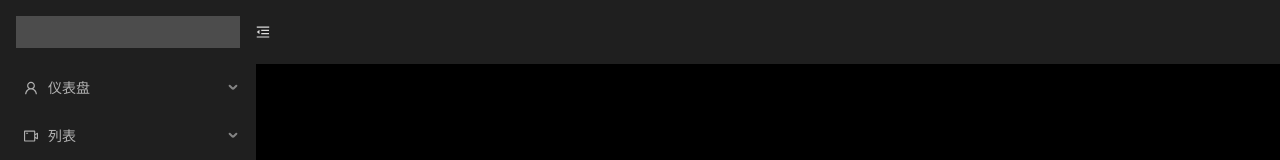
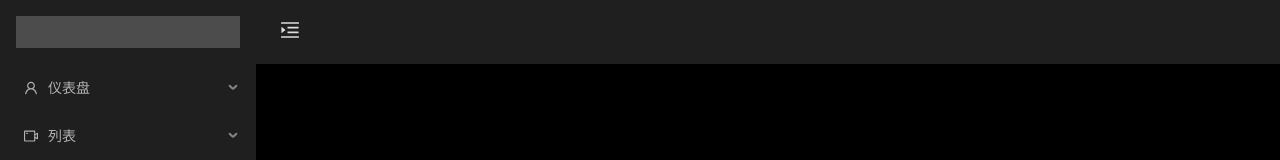
Before and after one commit to Dmedu/react-admin, a React app: page /user/login in a window 1280 px wide. Both pictures are taken after typing "Sample", "Sample123" into the empty fields and a click on the button "Log in". Shown: the top 160 px of the page. Built offline with nearby package versions, Linux system fonts and the light colour scheme.

Commit message:
添加主页header

```diff
--- a/src/pages/BasicLayout/components/ContentHeader/ContentHeader.less
+++ b/src/pages/BasicLayout/components/ContentHeader/ContentHeader.less
@@ -0,0 +1,12 @@
+.header-box{
+  display: flex;
+  flex-direction: row;
+  justify-content: space-between;
+  align-items: center;
+  .left-icon{
+    padding: 0px 24px;
+    .icon{
+      font-size: 20px;
+    }
+  }
+}
--- a/src/pages/BasicLayout/components/ContentHeader/index.js
+++ b/src/pages/BasicLayout/components/ContentHeader/index.js
@@ -7,28 +7,47 @@
  * @GitHub: https://github.com/Dmedu
  * @Date: 2020-06-12 21:19:16
  * @LastEditors: Ethan Zhang
- * @LastEditTime: 2020-06-12 23:05:04
+ * @LastEditTime: 2020-06-14 19:19:20
  */
 
-import React,{ useState } from 'react'
-import { Layout, Menu } from 'antd'
+import React, { useState } from 'react'
+import { Layout } from 'antd'
+import { connect } from 'react-redux'
 import {
   MenuUnfoldOutlined,
   MenuFoldOutlined,
 } from '@ant-design/icons'
-const { Header, Sider, Content } = Layout
-const ContentHeader = () => {
+import { setXs, setLg } from '../../../../store/action/Responsive'
 
-  const [collapsed,setCollapsed] = useState(false)
+import './ContentHeader.less'
+
+const { Header } = Layout
+
+const ContentHeader = ({
+  responsiveLayout,
+  dispatch
+}) => {
+
+  const { collapsed } = responsiveLayout.sidebar
 
   return (
-    <Header className="site-layout-background" style={{ padding: 0 }}>
-      { collapsed ?
-        <MenuUnfoldOutlined onClick={()=>setCollapsed(true)}/> :
-        <MenuFoldOutlined onClick={()=>setCollapsed(false)}/>
-      }
+    <Header style={{padding:0}}>
+      <div className="header-box">
+        <span className="left-icon">
+          {collapsed ?
+            <MenuFoldOutlined className="icon" onClick={() => dispatch(setLg())} /> :
+            <MenuUnfoldOutlined className="icon" onClick={() => dispatch(setXs())} />
+          }
+        </span>
+        <div className="right-option-box">
+
+        </div>
+      </div>
+
     </Header>
   )
 }
 
-export default ContentHeader
+export default connect(({ responsiveLayout }) => ({
+  responsiveLayout
+}))(ContentHeader)
--- a/src/pages/BasicLayout/components/Sidebar/index.js
+++ b/src/pages/BasicLayout/components/Sidebar/index.js
@@ -7,30 +7,19 @@
  * @GitHub: https://github.com/Dmedu
  * @Date: 2020-06-12 21:08:16
  * @LastEditors: Ethan Zhang
- * @LastEditTime: 2020-06-14 16:43:03
+ * @LastEditTime: 2020-06-14 18:55:51
  */
 import React from 'react'
 import { Layout, Menu } from 'antd'
 import PropTypes from 'prop-types'
 import { Link } from 'react-router-dom'
+import { connect } from 'react-redux'
 
 import './Sidebar.less'
 
 const { SubMenu } = Menu
 
 class Sidebar extends React.PureComponent {
-  constructor(props) {
-    super(props)
-    this.state = {
-      collapsed: false
-    }
-  }
-
-  toggle = () => {
-    this.setState({
-      collapsed: !this.state.collapsed
-    })
-  }
 
   renderSubMenu = ({
     sub: subRouters,
@@ -92,8 +81,8 @@ class Sidebar extends React.PureComponent {
 
   render() {
 
-    const { routers } = this.props
-    const { collapsed } = this.state
+    const { routers, responsiveLayout } = this.props
+    const { collapsed } = responsiveLayout.sidebar
 
     return (
       <Layout.Sider
@@ -158,4 +147,6 @@ Sidebar.propTypes = {
   ).isRequired
 }
 
-export default Sidebar
+export default connect(({ responsiveLayout })=>({
+  responsiveLayout
+}))(Sidebar)
--- /dev/null
+++ b/src/store/action/Responsive.js
@@ -0,0 +1,22 @@
+/*
+ * @Descripttion: 响应式
+ * @version: v1.0.0
+ * @Author: Ethan Zhang
+ * @Email: 610558983@qq.com
+ * @WeChat: 610558983
+ * @GitHub: https://github.com/Dmedu
+ * @Date: 2020-06-14 17:28:02
+ * @LastEditors: Ethan Zhang
+ * @LastEditTime: 2020-06-14 17:36:51
+ */
+import {
+  XS,
+  SM,
+  MD,
+  LG
+} from './actionType/Responsive'
+
+export const setXs = () => ({ type:XS })
+export const setSM = () => ({ type:SM })
+export const setMd = () => ({ type:MD })
+export const setLg = () => ({ type:LG })
--- /dev/null
+++ b/src/store/action/actionType/Responsive.js
@@ -0,0 +1,15 @@
+/*
+ * @Descripttion: 响应式
+ * @version: v1.0.0
+ * @Author: Ethan Zhang
+ * @Email: 610558983@qq.com
+ * @WeChat: 610558983
+ * @GitHub: https://github.com/Dmedu
+ * @Date: 2020-06-14 17:25:01
+ * @LastEditors: Ethan Zhang
+ * @LastEditTime: 2020-06-14 17:27:51
+ */
+export const XS = 'XS'
+export const SM = 'SM'
+export const MD = 'MD'
+export const LG = 'LG'
--- /dev/null
+++ b/src/store/reducer/Responsive.js
@@ -0,0 +1,56 @@
+/*
+ * @Descripttion:
+ * @version: v1.0.0
+ * @Author: Ethan Zhang
+ * @Email: 610558983@qq.com
+ * @WeChat: 610558983
+ * @GitHub: https://github.com/Dmedu
+ * @Date: 2020-06-14 17:37:15
+ * @LastEditors: Ethan Zhang
+ * @LastEditTime: 2020-06-14 18:52:47
+ */
+import {
+  XS,
+  SM,
+  MD,
+  LG
+} from '../action/actionType/Responsive'
+
+const defaultState = {
+  sidebar: {
+    collapsed: false
+  }
+}
+
+const ResponsiveLayout = (state = defaultState, action) => {
+  switch (action.type) {
+    case XS:
+      return {
+        sidebar: {
+          collapsed: true
+        }
+      }
+    case SM:
+      return {
+        sidebar: {
+          collapsed: true
+        }
+      }
+    case MD:
+      return {
+        sidebar: {
+          collapsed: true
+        }
+      }
+    case LG:
+      return {
+        sidebar: {
+          collapsed: false
+        }
+      }
+    default:
+      return state
+  }
+}
+
+export default ResponsiveLayout
--- a/src/store/reducer/index.js
+++ b/src/store/reducer/index.js
@@ -7,13 +7,15 @@
  * @GitHub: https://github.com/Dmedu
  * @Date: 2020-06-04 18:20:48
  * @LastEditors: Ethan Zhang
- * @LastEditTime: 2020-06-11 15:42:10
+ * @LastEditTime: 2020-06-14 17:51:37
  */
 import { combineReducers } from 'redux'
 import internationalization from './Internationalization'
 import login from './login'
+import responsiveLayout from './Responsive'
 const reactAdminReducers = combineReducers({
   internationalization,
-  login
+  login,
+  responsiveLayout
 })
 export default reactAdminReducers
```
